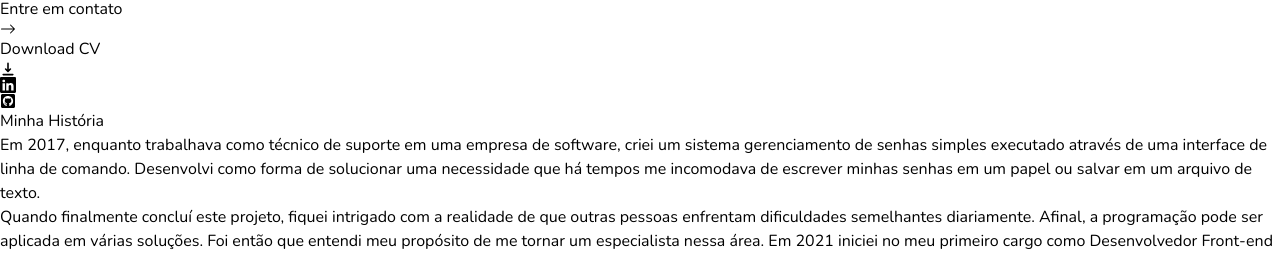
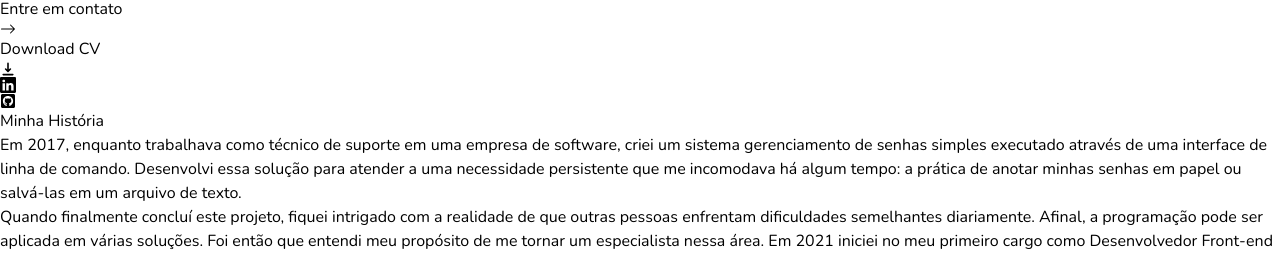
Before and after one commit to alant4k/portfolio, a Next.js app: page / in a window 1280 px wide. Shown: the part 835-1090 px from the top of the page. Built offline with nearby package versions, Linux system fonts and the light colour scheme; no server answers.

Commit message:
update: about section

```diff
--- a/components/about.tsx
+++ b/components/about.tsx
@@ -18,9 +18,10 @@ export default function About() {
 			<p className="mb-3">
 				Em 2017, enquanto trabalhava como técnico de suporte em uma empresa de
 				software, criei um sistema gerenciamento de senhas simples executado
-				através de uma interface de linha de comando. Desenvolvi como forma de
-				solucionar uma necessidade que há tempos me incomodava de escrever
-				minhas senhas em um papel ou salvar em um arquivo de texto.
+				através de uma interface de linha de comando. Desenvolvi essa solução
+				para atender a uma necessidade persistente que me incomodava há algum
+				tempo: a prática de anotar minhas senhas em papel ou salvá-las em um
+				arquivo de texto.
 			</p>
 			<p className="mb-3">
 				Quando finalmente concluí este projeto, fiquei intrigado com a realidade
```
